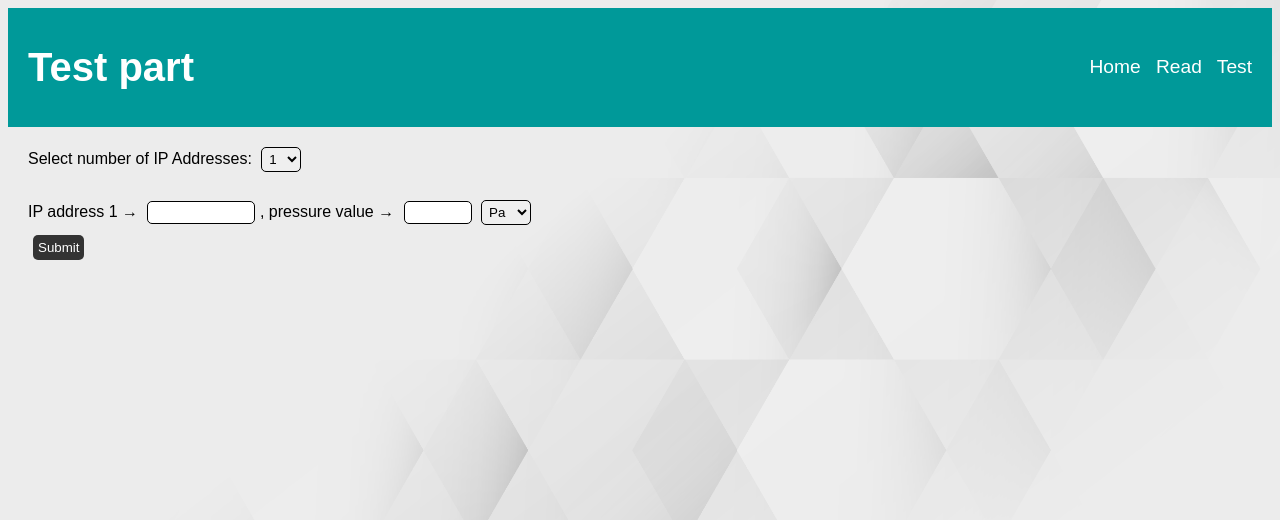
After one commit to EthanAndreas/DataApi, a Flask app: page /test in a window 1280 px wide. The commit adds this page. Shown: the top 520 px of the page. Run offline with Flask 3, Linux system fonts and the light colour scheme.

Commit message:
test page, client server begin

```diff
--- a/app.py
+++ b/app.py
@@ -1,6 +1,6 @@
-from src.config import constant as const
+from utils import constant as const
 from flask import Flask, request, render_template
-from src import function as func
+from utils import function as func
 
 app = Flask(__name__)
 
@@ -19,74 +19,36 @@ def read():
     # If the user has entered an IP address, request the data
     if request.method == 'POST':
         ip_addr = request.form['ip_addr']
-        result = func.request_ip_addr(ip_addr)
+        result = func.request_pressure(ip_addr)
 
         return render_template('read.html', result=result, ip_addr=ip_addr)
 
     return render_template('read.html')
 
-@app.route('/simulation', methods=['GET', 'POST'])
-def simulation():
-    """ Generate the simulation page where the user can enter multiple IP
-    and calculate precise value with the data from the sensor nodes
+@app.route('/test', methods=['GET', 'POST'])
+def test():
+    """ Generate the test page where the user can enter multiple IP
+    and their pressure value, and retrieve the calculated value
     """
-
-    # Initialize the value variable before the others variables
-    # because if the user has not entered an IP address, the value
-    # cannot be calculated whereas it is used in the template
-    value = const.NO_VALUE
 
     # If the user has entered an IP address, request the data
     if request.method == 'POST':
         num_addr = int(request.form['num_addr'])
         ip_addr = []
-        result = []
+        pressure = []
+        unit = []
 
-        if num_addr == 1:
-            ip_addr.append(request.form['ip_addr_1'])
-            result.append(func.request_ip_addr(ip_addr[0]))
+        if num_addr > 0 and num_addr <= const.MAX_NUM_ADDR:
+            for i in range(num_addr):
+                ip_addr.append(request.form['ip_addr_' + str(i)])
+                pressure.append(request.form['pressure_' + str(i)])
+                unit.append(request.form['unit_' + str(i)])
 
-            # Calculate the precise value
-            if (result[0] >= 0):
-                return render_template('simulation.html', ip_addr=ip_addr,
-                                       result=result, num_addr=num_addr,
-                                       value=func.calculate_fluid_level(num_addr, result))
+            func.send_pressure(num_addr, ip_addr, pressure, unit)
 
-        elif num_addr == 2:
-            ip_addr.append(request.form['ip_addr_1'])
-            ip_addr.append(request.form['ip_addr_2'])
-            result.append(func.request_ip_addr(ip_addr[0]))
-            result.append(func.request_ip_addr(ip_addr[1]))
+            func.request_level(ip_addr[0])
 
-            # Calculate the precise value
-            if (result[0] >= 0 and result[1] >= 0):
-                return render_template('simulation.html', ip_addr=ip_addr,
-                                       result=result, num_addr=num_addr,
-                                       value=func.calculate_fluid_level(num_addr, result))
-
-            if (result[0] >= 0 and result[1] == -4):
-                return render_template('simulation.html', ip_addr=ip_addr,
-                                       result=result, num_addr=num_addr,
-                                       value=func.calculate_fluid_level(1, result))
-
-        else:
-            ip_addr.append(request.form['ip_addr_1'])
-            ip_addr.append(request.form['ip_addr_2'])
-            ip_addr.append(request.form['ip_addr_3'])
-            result.append(func.request_ip_addr(ip_addr[0]))
-            result.append(func.request_ip_addr(ip_addr[1]))
-            result.append(func.request_ip_addr(ip_addr[2]))
-
-            # Calculate the precise value
-            if (result[0] >= 0 and result[1] >= 0 and result[2] >= 0):
-                return render_template('simulation.html', ip_addr=ip_addr,
-                                       result=result, num_addr=num_addr,
-                                       value=func.calculate_fluid_level(num_addr, result))
-
-        return render_template('simulation.html', ip_addr=ip_addr, result=result,
-                               value=value, num_addr=num_addr)
-
-    return render_template('simulation.html', value=value)
+    return render_template('test.html')
 
 
 @app.context_processor
@@ -97,7 +59,7 @@ def inject_header_data():
     return {'pages': [
         {'href': '/', 'text': 'Home'},
         {'href': '/read', 'text': 'Read'},
-        {'href': '/simulation', 'text': 'Simulate'}
+        {'href': '/test', 'text': 'Simulate'}
     ]}
 
 if __name__ == '__main__':
--- a/static/style.css
+++ b/static/style.css
@@ -40,6 +40,39 @@ input[type="text"] {
     margin-bottom: 10px;
     width: 100%;
     max-width: 100px;
+    border: 1px solid black;
+}
+
+input[type="text"].small {
+    padding: 3px;
+    margin-left: 5px;
+    border-radius: 5px;
+    border: none;
+    margin-bottom: 10px;
+    width: 100%;
+    max-width: 60px;
+    border: 1px solid black;
+}
+
+select {
+    padding: 3px;
+    margin-left: 5px;
+    border-radius: 5px;
+    border: none;
+    margin-bottom: 10px;
+    width: 100%;
+    max-width: 50px;
+    border: 1px solid black;
+}
+
+select.small {
+    padding: 3px;
+    margin-left: 5px;
+    border-radius: 5px;
+    border: none;
+    margin-bottom: 10px;
+    width: 100%;
+    max-width: 40px;
     border: 1px solid black;
 }
 
--- a/templates/base.html
+++ b/templates/base.html
@@ -10,13 +10,13 @@
     <div class="header">
         {% block header %}
         <div>
-            <h1>Data retrieval and simulation API</h1>
+            <h1>Test application</h1>
         </div>
         {% endblock %}
         <div>
             <a href="{{ url_for('home') }}" style="color:white; text-decoration:none; padding-right:10px;">Home</a>
             <a href="{{ url_for('read') }}" style="color:white; text-decoration:none; padding-right:10px;">Read</a>
-            <a href="{{ url_for('simulation') }}" style="color:white; text-decoration:none; margin-right: 10px">Simulate</a>
+            <a href="{{ url_for('test') }}" style="color:white; text-decoration:none; margin-right: 10px">Test</a>
         </div>
     </div>
     {% block content %}{% endblock %}
--- a/templates/read.html
+++ b/templates/read.html
@@ -2,7 +2,7 @@
 
 {% block title %}Read{% endblock %}
 
-{% block header %}<h1>Read the data from an IP address</h1>{% endblock %}
+{% block header %}<h1>Read part</h1>{% endblock %}
 
 {% block content %}
 <div class="content">
--- /dev/null
+++ b/templates/test.html
@@ -0,0 +1,80 @@
+{% extends 'base.html' %}
+
+{% block title %}Test{% endblock %}
+
+{% block header %}<h1>Test part</h1>{% endblock %}
+
+{% block content %}
+
+<div class="content">
+    <div class="form">
+        <form method="post">
+            <label for="num_addr">Select number of IP Addresses:</label>
+            <select id="num_addr" class="small" name="num_addr" required>
+                <option value="1">1</option>
+                <option value="2">2</option>
+                <option value="3">3</option>
+            </select><br><br>
+            <div id="ip-inputs">
+                <div id="ip-input" class="ip-input">
+                    <label for="ip_addr_1">IP address 1 →</label>
+                    <input type="text" id="ip_addr_1" name="ip_addr_1" required>
+                    <label for="ip_addr_1">, pressure value →</label>
+                    <input type="text" class="small" id="pressure_1" name="pressure_1" required>
+                    <label for="unit_1"></label>
+                    <select id="unit_1" name="unit_1" required>
+                        <option value="Pa">Pa</option>
+                        <option value="bar">bar</option>
+                    </select>
+                </div>
+                <div id="ip-input-2" class="ip-input" style="display: none;">
+                    <label for="ip_addr_2">IP Address 2 →</label>
+                    <input type="text" id="ip_addr_2" name="ip_addr_2">
+                    <label for="ip_addr_1">, pressure value →</label>
+                    <input type="text" class="small" id="pressure_2" name="pressure_2" required>
+                    <label for="unit_2"></label>
+                    <select id="unit_2" name="unit_2" required>
+                        <option value="Pa">Pa</option>
+                        <option value="bar">bar</option>
+                    </select>
+                </div>
+                <div id="ip-input-3" class="ip-input" style="display: none;">
+                    <label for="ip_addr_3">IP Address 3 →</label>
+                    <input type="text" id="ip_addr_3" name="ip_addr_3">
+                    <label for="ip_addr_1">, pressure value →</label>
+                    <input type="text" class="small" id="pressure_3" name="pressure_3" required>
+                    <label for="unit_3"></label>
+                    <select id="unit_3" name="unit_3" required>
+                        <option value="Pa">Pa</option>
+                        <option value="bar">bar</option>
+                    </select>
+                </div>
+            </div>
+            <button type="submit">Submit</button>
+        </form>
+    </div>
+</div>
+
+<script>
+    const numAddrSelect = document.querySelector('#num_addr');
+    const ipInputs = document.querySelectorAll('.ip-input');
+
+    // Add event listener to num_addr select element
+    numAddrSelect.addEventListener('change', () => {
+        const numAddr = numAddrSelect.value;
+        showIpInputs(numAddr);
+    });
+
+    // Show or hide the appropriate number of IP address input fields
+    function showIpInputs(numAddr) {
+        ipInputs.forEach((input, i) => {
+            if (i < numAddr) {
+                input.style.display = 'block';
+            } else {
+                input.style.display = 'none';
+            }
+        });
+    }
+</script>
+
+{% endblock %}
--- a/src/config/constant.py
+++ b/utils/constant.py
@@ -1,4 +1,5 @@
 # define constant for the function return
+SUCCESS = 0
 FAILED_COMMAND = -1
 UNREACHABLE_IP_ADDR = -2
 INVALID_IP_ADDR = -3
@@ -6,3 +7,6 @@ NO_IP_ADDR = -4
 
 NO_VALUE = -1
 OUT_OF_RANGE = -2
+
+# define constant for the configuration
+MAX_NUM_ADDR = 3
```
Also changed, not shown: note.txt (added, +34 -0 lines), src/function.py (deleted, +0 -107 lines), templates/simulation.html (deleted, +0 -90 lines), utils/function.py (added, +131 -0 lines), 5 other files.
